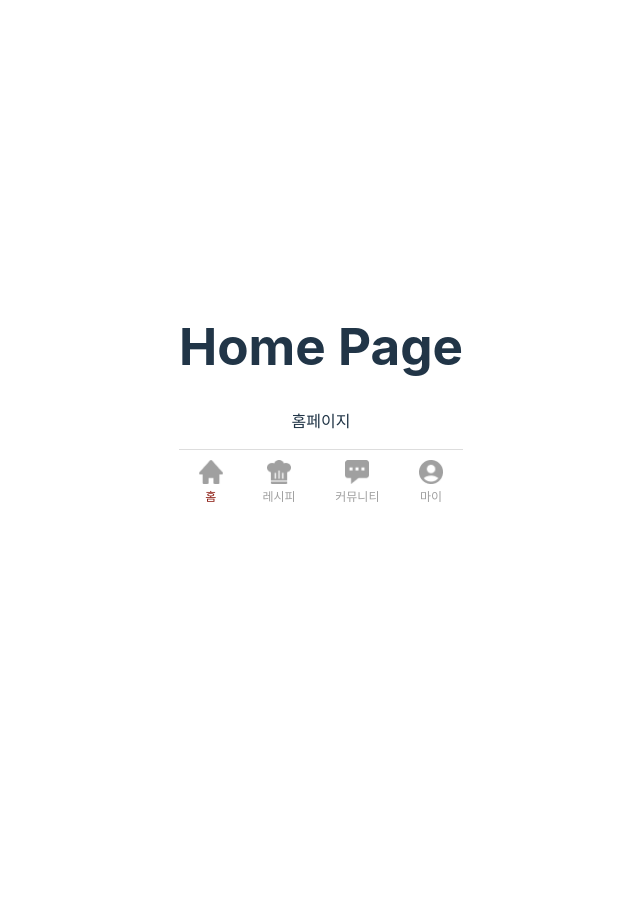
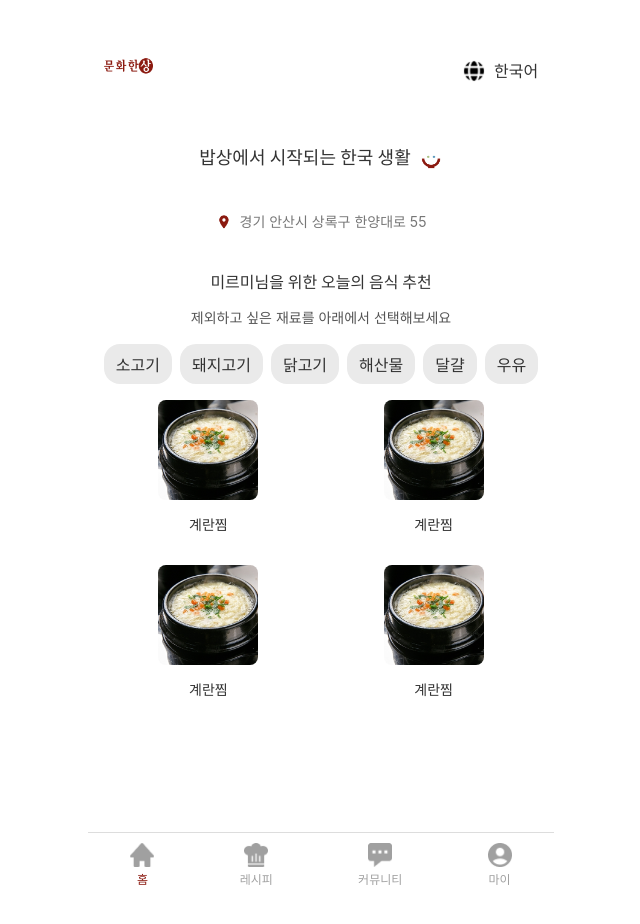
Before and after one commit to 9oormthon-univ/2024_DANPOONG_TEAM_17_FE, a React (Vite) app in the folder DANPOONG_17_FE/: page / in a window 1280 px wide. Shown: the top 924 px of the page, without its empty margins (319-959 px from the left). Before the commit the page ends 800 px from the top, so only its background shows below. Built offline with nearby package versions, Linux system fonts and the light colour scheme.

Commit message:
🎨 Feat: "홈페이지 UI/UX 초기 작업"
홈페이지 초기 작업

```diff
--- a/DANPOONG_17_FE/src/pages/Home.jsx
+++ b/DANPOONG_17_FE/src/pages/Home.jsx
@@ -1,8 +1,64 @@
-export function Home() {
-    return (
-      <div>
-        <h1>Home Page</h1>
-        <p>홈페이지</p>
-      </div>
-    );
-}
+import { useState, useEffect } from 'react';
+import Header from '../components/Header';
+import '../styles/HomePage.css';
+
+import dummy_img from '../assets/dummy/계란찜.jpg';
+import locationIcon from '../assets/home/place.png';
+import subtitleIcon from '../assets/home/logo2.png';
+
+export const Home = () => {
+  const [foods, setFoods] = useState([]);
+
+  // 더미 데이터
+  const dummyData = [
+    { id: 1, name: '계란찜', img: dummy_img },
+    { id: 2, name: '계란찜', img: dummy_img },
+    { id: 3, name: '계란찜', img: dummy_img },
+    { id: 4, name: '계란찜', img: dummy_img },
+  ];
+
+  useEffect(() => {
+    // 현재는 더미 데이터를 사용
+    setFoods(dummyData);
+  }, []);
+
+  return (
+    <div className="home">
+      <Header />
+      <main className="home-content">
+        <header className="home-header">
+        <div className="header-subtitle">
+            <p className="subtitle">밥상에서 시작되는 한국 생활</p>
+            <img src={subtitleIcon} alt="Subtitle Icon" className="subtitle-icon" />
+          </div>
+          <div className="header-location">
+            <img src={locationIcon} alt="Location Icon" className="location-icon" />
+            <p className="location">경기 안산시 상록구 한양대로 55</p>
+          </div>
+        </header>
+
+        <section className="food-recommendation">
+          <h2>미르미님을 위한 오늘의 음식 추천</h2>
+          <p>제외하고 싶은 재료를 아래에서 선택해보세요</p>
+          <div className="filter-buttons">
+            <button>소고기</button>
+            <button>돼지고기</button>
+            <button>닭고기</button>
+            <button>해산물</button>
+            <button>달걀</button>
+            <button>우유</button>
+          </div>
+
+          <div className="food-list">
+            {foods.map((food) => (
+              <div key={food.id} className="food-item">
+                <img src={food.img} alt={food.name} />
+                <p>{food.name}</p>
+              </div>
+            ))}
+          </div>
+        </section>
+      </main>
+    </div>
+  );
+};
--- /dev/null
+++ b/DANPOONG_17_FE/src/styles/HomePage.css
@@ -0,0 +1,102 @@
+.home {
+    display: flex;
+    flex-direction: column;
+    min-height: 100vh;
+    background-color: #ffffff; /* 배경색 */
+  }
+
+  .home-content {
+    flex: 1;
+    padding: 16px;
+  }
+
+  .home-header {
+    text-align: center;
+    margin-bottom: 24px;
+  }
+
+  .header-subtitle {
+    display: flex;
+    align-items: center;
+    justify-content: center;
+  }
+
+  .subtitle {
+    font-size: 18px;
+    font-weight: bold;
+    color: #333;
+    margin-right: 8px;
+  }
+
+  .subtitle-icon {
+    width: 24px; /* 아이콘 크기 */
+    height: 24px;
+  }
+
+  .header-location {
+    display: flex;
+    align-items: center;
+    justify-content: center;
+    margin-top: 8px;
+  }
+
+  .location-icon {
+    width: 16px; /* 위치 아이콘 크기 */
+    height: 16px;
+    margin-right: 8px;
+  }
+
+  .location {
+    font-size: 14px;
+    color: #777;
+  }
+
+  .food-recommendation h2 {
+    font-size: 16px;
+    color: #333;
+  }
+
+  .food-recommendation p {
+    font-size: 14px;
+    color: #555;
+    margin-top: 8px;
+  }
+
+  .filter-buttons {
+    display: flex;
+    gap: 8px;
+    margin: 16px 0;
+    flex-wrap: wrap;
+  }
+
+  .filter-buttons button {
+    padding: 8px 12px;
+    border: none;
+    border-radius: 16px;
+    background-color: #eaeaea;
+    color: #333;
+    cursor: pointer;
+  }
+
+  .food-list {
+    display: grid;
+    grid-template-columns: repeat(2, 1fr);
+    gap: 16px;
+  }
+
+  .food-item {
+    text-align: center;
+  }
+
+  .food-item img {
+    width: 100px;
+    height: 100px;
+    object-fit: cover;
+    border-radius: 8px;
+  }
+
+  .food-item p {
+    margin-top: 8px;
+    font-size: 14px;
+    color: #333;
+  }
```
